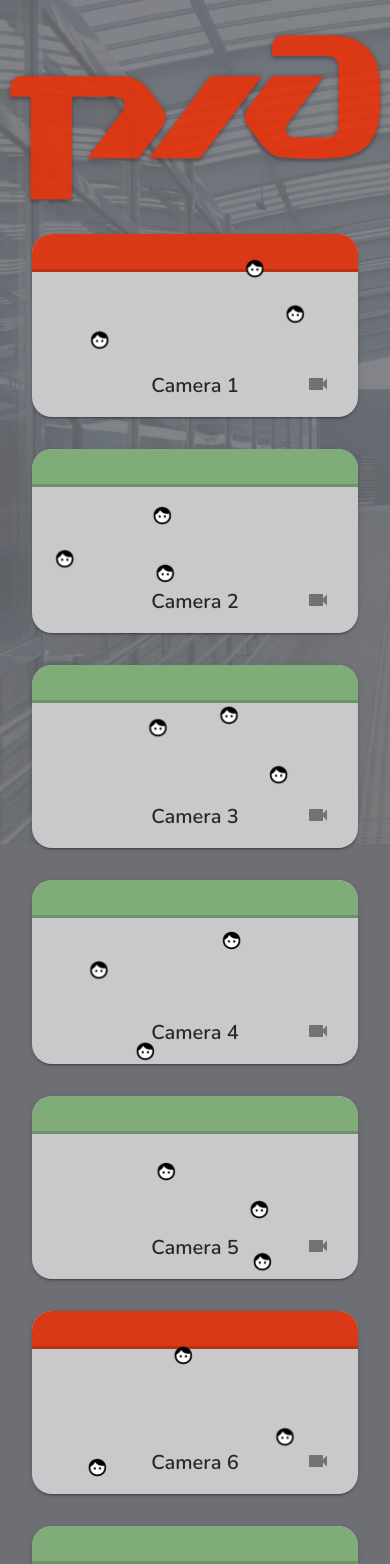
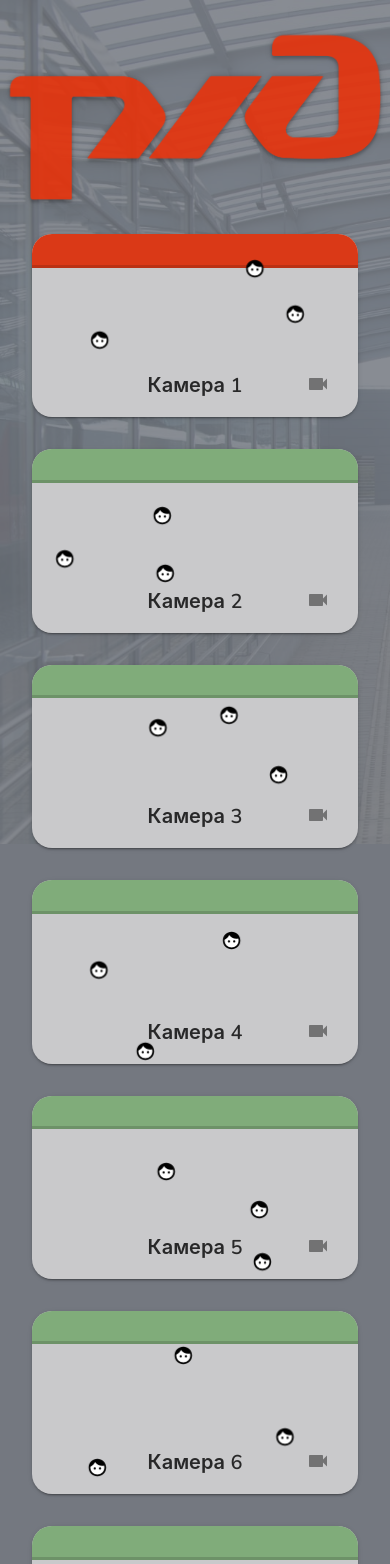
Before and after one commit to Dmitry-Zorin/motion, a React (Create React App) app: page / in a window 390 px wide. Shown: the top 1564 px of the page. Built offline with nearby package versions, Linux system fonts and the light colour scheme.

Commit message:
Make resize improvements

```diff
--- a/src/App.css
+++ b/src/App.css
@@ -1,5 +1,5 @@
 .App {
-    background-color: #6D6F75;
+    background-color: #747880;
     position: relative;
     overflow-y: hidden;
     display: flex;
--- a/src/App.js
+++ b/src/App.js
@@ -1,14 +1,12 @@
 import {Grid, Hidden, makeStyles} from "@material-ui/core"
 import {createMuiTheme, ThemeProvider} from "@material-ui/core/styles"
 import {AnimatePresence, AnimateSharedLayout} from "framer-motion"
-import {useState} from "react"
+import {useEffect, useState} from "react"
 import './App.css'
 import Camera from "./Camera"
 import CameraLarge from "./CameraLarge"
 import Navigator from "./Navigator"
 import {numberOfCameras} from "./constants"
-import Video from "./Video"
-import CameraObjects from "./CameraObjects"
 import noCamera from "./images/no_camera.png"
 import rgd from './images/rgd.png'
 
@@ -23,7 +21,7 @@ const useStyles = makeStyles((theme) => ({
     }
 }))
 
-const cams = [...Array(numberOfCameras).keys()].map((_, i) => ({name: 'Camera ' + (i + 1)}))
+const cams = [...Array(numberOfCameras).keys()].map((_, i) => ({name: 'Камера ' + (i + 1)}))
 const video = {value: false}
 
 const Title = () => (
@@ -35,6 +33,10 @@ const Title = () => (
 const App = () => {
     const classes = useStyles()
     const [activeCam, setActiveCam] = useState()
+
+    useEffect(() => {
+        document.body.style.overflowY = activeCam ? 'hidden' : 'scroll'
+    }, [activeCam])
 
     return (
         <ThemeProvider theme={theme}>
@@ -48,7 +50,7 @@ const App = () => {
                                 </Grid>
                             </Hidden>
                             <Grid item xs={12} sm={6} lg={3}>
-                                <Camera index={1} {...{setActiveCam, video}}/>
+                                <Camera index={1} cam={cams[0]} {...{setActiveCam, video}}/>
                             </Grid>
                             <Hidden mdDown>
                                 <Grid item lg={6}>
@@ -56,29 +58,25 @@ const App = () => {
                                 </Grid>
                             </Hidden>
                             <Grid item xs={12} sm={6} lg={3}>
-                                <Camera index={2} {...{setActiveCam, video}}/>
+                                <Camera index={2} cam={cams[1]} {...{setActiveCam, video}}/>
                             </Grid>
                             {cams.slice(2).map((c, i) => (
                                 <Grid item key={i} xs={12} sm={6} lg={3}>
-                                    <Camera index={i + 3} {...{setActiveCam, video}}/>
+                                    <Camera index={i + 3} cam={c} {...{setActiveCam, video}}/>
                                 </Grid>
                             ))}
                         </Grid>
+                        <Hidden smDown>
                             <AnimatePresence>
                                 {activeCam && (
                                     <CameraLarge
                                         index={activeCam}
                                         cam={cams[activeCam - 1]}
                                         {...{setActiveCam, video}}
-                                >
-                                    {video.value ? (
-                                        <Video index={activeCam}/>
-                                    ) : (
-                                        <CameraObjects index={activeCam} large/>
-                                    )}
-                                </CameraLarge>
+                                    />
                                 )}
                             </AnimatePresence>
+                        </Hidden>
                     </AnimateSharedLayout>
                 </Navigator>
             </div>
--- a/src/Camera.css
+++ b/src/Camera.css
@@ -4,15 +4,5 @@
     overflow: hidden;
     border-radius: 20px;
     cursor: pointer;
+    transition: height 0.2s ease 0.4s;
 }
-
-.Camera:before {
-    content: '';
-    background: red;
-    position: absolute;
-    top: 0;
-    right: 0;
-    bottom: 0;
-    left: 0;
-    opacity: 0.0;
-}
--- a/src/Camera.js
+++ b/src/Camera.js
@@ -1,6 +1,6 @@
 import {IconButton, makeStyles, Typography} from "@material-ui/core"
 import {motion, useAnimation} from "framer-motion"
-import {useEffect, useRef, useState} from "react"
+import {useEffect, useLayoutEffect, useRef, useState} from "react"
 import './Camera.css'
 import CameraObjects from "./CameraObjects"
 import VideocamIcon from "@material-ui/icons/Videocam"
@@ -49,10 +49,17 @@ const Camera = ({index, setActiveCam, video}) => {
     const [height, setHeight] = useState()
     const animation = useAnimation()
 
-    useEffect(() => {
+    const resize = () => {
         const offsetHeight = cam.current.offsetWidth * 9 / 16
         cam.current.style.height = offsetHeight + 'px'
         setHeight(offsetHeight)
+    }
+
+    useEffect(resize, [])
+
+    useLayoutEffect(() => {
+        window.addEventListener('resize', resize)
+        return () => window.removeEventListener('resize', resize)
     }, [])
 
     return (
@@ -78,7 +85,7 @@ const Camera = ({index, setActiveCam, video}) => {
                 <VideocamIcon/>
             </IconButton>
             <Typography className={`${classes.title} title`}>
-                Camera {index}
+                Камера {index}
             </Typography>
         </motion.div>
     )
--- a/src/CameraLarge.css
+++ b/src/CameraLarge.css
@@ -17,6 +17,7 @@
 
 .CameraLarge {
     height: 90vh;
+    max-width: 90vw;
     border-radius: 25px;
     position: absolute;
     z-index: 3;
--- a/src/CameraLarge.js
+++ b/src/CameraLarge.js
@@ -5,8 +5,10 @@ import './CameraLarge.css'
 import GUI from "./GUI"
 import move from './images/move.svg'
 import zoomIn from './images/zoomIn.svg'
+import Video from "./Video"
+import CameraObjects from "./CameraObjects"
 
-const CameraLarge = ({children, index, cam, setActiveCam, video}) => {
+const CameraLarge = ({index, cam, setActiveCam, video}) => {
     const [zoom, setZoom] = useState(100)
     const [element, setElement] = useState()
     const animation = useAnimation()
@@ -40,7 +42,10 @@ const CameraLarge = ({children, index, cam, setActiveCam, video}) => {
     }, [animation, element, setElement])
 
     return (
-        <div className='Container' onWheel={e => !element && setElement(e)}>
+        <div
+            className='Container'
+            onWheel={e => !element && setElement(e)}
+        >
             <motion.div
                 initial={{opacity: 0}}
                 animate={{opacity: 1}}
@@ -70,7 +75,11 @@ const CameraLarge = ({children, index, cam, setActiveCam, video}) => {
                 onClick={e => zoom === 100 && !element && setElement(e)}
                 style={{aspectRatio: video.value && 'unset'}}
             >
-                {children}
+                {video.value ? (
+                    <Video {...{index}}/>
+                ) : (
+                    <CameraObjects {...{index}} large/>
+                )}
             </motion.div>
             <img src={move} style={{display: 'none'}} alt=''/>
         </div>
--- a/src/CameraObjects.js
+++ b/src/CameraObjects.js
@@ -3,14 +3,14 @@ import Human from "./Human"
 import Train from "./Train"
 import {numberOfPeople} from "./constants"
 
-const CameraObjects = ({index, large, height}) => {
+const CameraObjects = ({index, large, height, width}) => {
     const [isCloseToDoors, setIsCloseToDoors] = useState([...Array(numberOfPeople).keys()].map(() => false))
 
     return (
         <div style={{width: '160vh'}}>
-            <Train {...{large, isCloseToDoors}}/>
+            <Train {...{large, height, isCloseToDoors}}/>
             {isCloseToDoors.map((_, i) => (
-                <Human key={i} num={i} {...{index, large, height, setIsCloseToDoors}}/>
+                <Human key={i} num={i} {...{index, large, height, width, setIsCloseToDoors}}/>
             ))}
         </div>
     )
--- a/src/GUI.js
+++ b/src/GUI.js
@@ -1,7 +1,7 @@
 import {IconButton, Typography} from "@material-ui/core"
 import YoutubeSearchedForIcon from "@material-ui/icons/YoutubeSearchedFor"
 
-const GUI = ({title = 'Camera', animation, zoom, setZoom}) => (
+const GUI = ({title = 'Камера', animation, zoom, setZoom}) => (
     <div
         style={{
             position: 'absolute',
@@ -36,7 +36,7 @@ const GUI = ({title = 'Camera', animation, zoom, setZoom}) => (
                 <YoutubeSearchedForIcon fontSize='large'/>
             </IconButton>
             <Typography variant='h4'>
-                Zoom: {Math.floor(zoom / 5) * 5}%
+                Увеличение: {Math.floor(zoom / 5) * 5}%
             </Typography>
         </div>
     </div>
--- a/src/Human.js
+++ b/src/Human.js
@@ -3,30 +3,31 @@ import {motion} from "framer-motion"
 import {useContext, useEffect} from "react"
 import CoordsContext from "./CoordsContext"
 
-const Human = ({num, index, height = 0.9 * window.innerHeight, large, setIsCloseToDoors}) => {
+const Human = ({num, index, height, width, large, setIsCloseToDoors}) => {
     let {x, y} = useContext(CoordsContext)[index - 1][num]
-    let size, diff, trainHeight
+    let size, diff
 
     if (large) {
         size = 60
         diff = 6
-        trainHeight = 146
     } else {
         size = 15
         diff = 3
-        trainHeight = 38
     }
 
-    x = x * 16 / 9 * height - size / 2 + diff
+    height = height || 0.9 * window.innerHeight
+    width = Math.min(16 / 9 * height, 0.9 * window.innerWidth)
+
+    x = x * width - size / 2 + diff
     y = y * height - size / 2 + diff
 
     useEffect(() => {
         setIsCloseToDoors(e => {
             const newE = [...e]
-            newE[num] = y < trainHeight
+            newE[num] = y < height / 6
             return newE[num] === e[num] ? e : newE
         })
-    }, [num, setIsCloseToDoors, trainHeight, y])
+    }, [height, num, setIsCloseToDoors, y])
 
     return (
         <motion.div
--- a/src/Train.js
+++ b/src/Train.js
@@ -1,14 +1,14 @@
 import {motion} from "framer-motion"
 import {useEffect, useRef} from "react"
 
-const Train = ({large, isCloseToDoors}) => {
+const Train = ({large, height, isCloseToDoors}) => {
     const train = useRef()
 
     const isAnyoneCloseToDoors = isCloseToDoors.some(e => e)
 
     useEffect(() => {
         setTimeout(() => {
-            train.current.style.transition =  'all 0.2s ease 0.4s'
+            train.current.style.transition = 'all 0.2s ease 0.4s'
         }, 1000)
     }, [])
 
@@ -17,7 +17,7 @@ const Train = ({large, isCloseToDoors}) => {
             ref={train}
             style={{
                 width: '100%',
-                height: large ? 140 : 35,
+                height: large ? '15vh' : height / 6,
                 borderBottom: `${large ? 12 : 3}px solid rgba(0,0,0, 0.15)`,
                 background: isAnyoneCloseToDoors ? '#DA3917' : '#80AC7A',
                 position: 'absolute'
--- a/src/Video.js
+++ b/src/Video.js
@@ -9,14 +9,14 @@ const Video = () => {
         <>
             <img
                 src='video_feed'
-                alt='No video feed'
+                alt=''
                 height='100%'
                 style={{pointerEvents: 'none', display}}
                 onError={() => setDisplay('none')}
             />
             <img
                 src={noCamera}
-                alt='No video feed'
+                alt='Поток данных с камеры отсутствует'
                 height='100%'
                 style={{pointerEvents: 'none'}}
             />
```
Also changed, not shown: src/images/move.svg, src/images/zoomIn.svg. Lines whose indentation alone changed are shown as unchanged.
